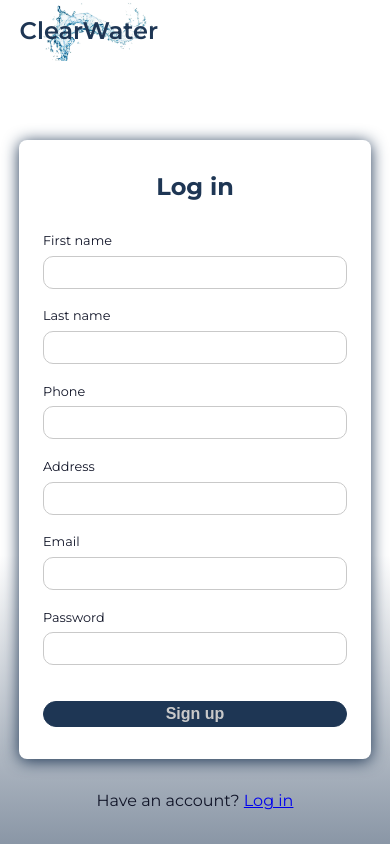
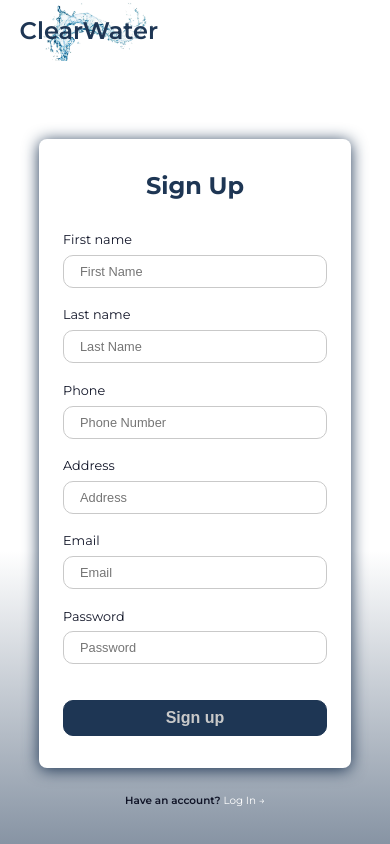
Before and after one commit to p-sweta/asset-management-client, a React (Create React App) app: page /signup in a window 390 px wide. Shown: the top 844 px of the page. Built offline with nearby package versions, Linux system fonts and the light colour scheme.

Commit message:
add tablet styling for footer, header, login and signup component

```diff
--- a/src/components/Footer/Footer.scss
+++ b/src/components/Footer/Footer.scss
@@ -23,6 +23,11 @@
     font-size: 1.3rem;
     font-weight: 600;
     color: $white;
+
+    @include tablet {
+        font-size: 1.5rem;
+        padding-top: 2vw;
+    }
   }
 
   &__text {
@@ -35,8 +40,8 @@
     color: $white;
 
     @include tablet {
-      padding: 9vw 0 5.5vw 0;
-      font-size: 0.75rem;
+      padding: 9vw 4vw 5.5vw 0;
+      font-size: 0.7rem;
     }
     @include desktop {
       padding: 7.2vw 0 4vw 0;
--- a/src/components/Header/Header.scss
+++ b/src/components/Header/Header.scss
@@ -8,6 +8,10 @@
     display: flex;
     justify-content: space-between;
     align-items: center;
+
+    @include tablet {
+
+    }
 
     &__link {
         text-decoration: none;
@@ -24,6 +28,10 @@
         font-size: 1.5rem;
         font-weight: 600;
         color: $darkblue;
+
+        @include tablet {
+        font-size: 1.7rem;
+        }
     }
 
 }
--- a/src/components/InputField/InputField.scss
+++ b/src/components/InputField/InputField.scss
@@ -10,6 +10,10 @@
     margin-bottom: 2vw;
     text-align: left;
     font-size: 0.8rem;
+
+    @include tablet {
+        font-size: 0.9rem;
+    }
   }
 
   &__input {
@@ -20,8 +24,16 @@
     padding: 0.5rem 1rem;
     font-size: 0.8rem;
 
+    @include tablet {
+        font-size: 0.9rem;
+    }
+
     &::placeholder {
       font-size: 0.8rem;
+
+      @include tablet {
+        font-size: 0.9rem;
+      }
     }
   }
 }
--- a/src/pages/LoginPage/LoginPage.js
+++ b/src/pages/LoginPage/LoginPage.js
@@ -41,7 +41,7 @@ const LoginPage = () => {
                     Log In
                 </button>
 
-                {err && <div className="login__alert">{`Invalid Email or Password! ${err}`}</div>}
+                {err && <div className="login__alert">{`Invalid Email or Password! Please try again!`}</div>}
             </form>
             <p className="login__text">
                 Don't have an account? <Link to="/signup" className="login__link">Sign up now →</Link>
--- a/src/pages/LoginPage/LoginPage.scss
+++ b/src/pages/LoginPage/LoginPage.scss
@@ -9,6 +9,10 @@
   margin: 20vw 5vw;
   justify-content: center;
   align-items: center;
+
+  @include tablet {
+        margin: 20vw 15vw;
+  }
 
   &__form {
     display: flex;
@@ -52,20 +56,29 @@
   }
 
   &__alert {
-    border-left: 5px solid #ddd;
     padding: 0.75rem;
     margin-top: 2rem;
+    color: red;
+    font-size: 0.8rem;
   }
 
   &__text {
     font-size: 0.65rem;
     font-weight: 600;
+
+    @include tablet {
+        font-size: 0.7rem;
+    }
   }
 
   &__link {
     font-weight: 400;
     text-decoration: none;
-    color: rgb(38, 124, 164);
+    color: $white;
     cursor: pointer;
+
+    @include tablet {
+        color: rgb(22, 112, 151);
+    }
   }
 }
--- a/src/pages/SignupPage/SignupPage.js
+++ b/src/pages/SignupPage/SignupPage.js
@@ -38,21 +38,21 @@ const SignupPage = () => {
   return (
     <div className="register">
       <form className="register__form" onSubmit={handleSubmit}>
-        <h2 className="register__title">Log in</h2>
-        <InputField type="text" name="firstName" label="First name" />
-        <InputField type="text" name="lastName" label="Last name" />
-        <InputField type="text" name="phone" label="Phone" />
-        <InputField type="text" name="address" label="Address" />
-        <InputField type="text" name="email" label="Email" />
-        <InputField type="password" name="password" label="Password" />
+        <h2 className="register__title">Sign Up</h2>
+        <InputField type="text" name="firstName" label="First name" placeholder="First Name" />
+        <InputField type="text" name="lastName" label="Last name" placeholder="Last Name" />
+        <InputField type="text" name="phone" label="Phone" placeholder="Phone Number" />
+        <InputField type="text" name="address" label="Address" placeholder="Address" />
+        <InputField type="text" name="email" label="Email" placeholder="Email" />
+        <InputField type="password" name="password" label="Password" placeholder="Password" />
 
         <button className="register__button">Sign up</button>
 
         {success && <div className="register__alert">Registration Successful!</div>}
         {err && <div className="register__alert">Regitration Failed! Please Try Again!</div>}
       </form>
-      <p>
-        Have an account? <Link to="/">Log in</Link>
+      <p  className="register__text">
+        Have an account? <Link  className="register__link" to="/">Log In →</Link>
       </p>
     </div>
   );
--- a/src/pages/SignupPage/SignupPage.scss
+++ b/src/pages/SignupPage/SignupPage.scss
@@ -4,16 +4,20 @@
 
 .register {
   @include page-padding;
-  min-height: 100vh;
   display: flex;
   flex-direction: column;
+  margin: 20vw 5vw;
   justify-content: center;
   align-items: center;
 
+  @include tablet {
+    margin: 20vw 15vw;
+}
+
   &__form {
     display: flex;
+    width: 100%;
     flex-direction: column;
-    width: 22rem;
     box-shadow: 0 2px 16px $darkblue;
     background-color: #fff;
     border-radius: 0.5rem;
@@ -36,23 +40,45 @@
     font-size: 1rem;
     font-weight: 600;
     margin: 1rem 0 0 0;
-    padding: 0.2rem 0.5rem;
+    padding: 0.5rem 0.5rem;
     background-color: $darkblue;
     width: 100%;
-    border-radius: 1rem;
+    border-radius: 0.625rem;
     border: 1px solid $darkblue;
     cursor: pointer;
     transition: background-color 0.15s;
 
     &:hover {
-      background-color: $black;
+      background-color: green;
       color: $white;
+      border-color: green;
     }
   }
 
+  &__text {
+    font-size: 0.65rem;
+    font-weight: 600;
+
+    @include tablet {
+      font-size: 0.7rem;
+  }
+  }
+
+  &__link {
+    font-weight: 400;
+    text-decoration: none;
+    color: $white;
+    cursor: pointer;
+
+    @include tablet {
+      color: rgb(22, 112, 151);
+  }
+  }
+
   &__alert {
-    border-left: 5px solid #ddd;
     padding: 0.75rem;
     margin-top: 2rem;
+    color: red;
+    font-size: 0.8rem;
   }
 }
--- a/src/styles/partials/_mixins.scss
+++ b/src/styles/partials/_mixins.scss
@@ -6,7 +6,6 @@
 
 @mixin tablet {
     @media (min-width: $tablet-breakpoint) {
-      padding: 0 5vw;
       @content;
     }
   }
```
